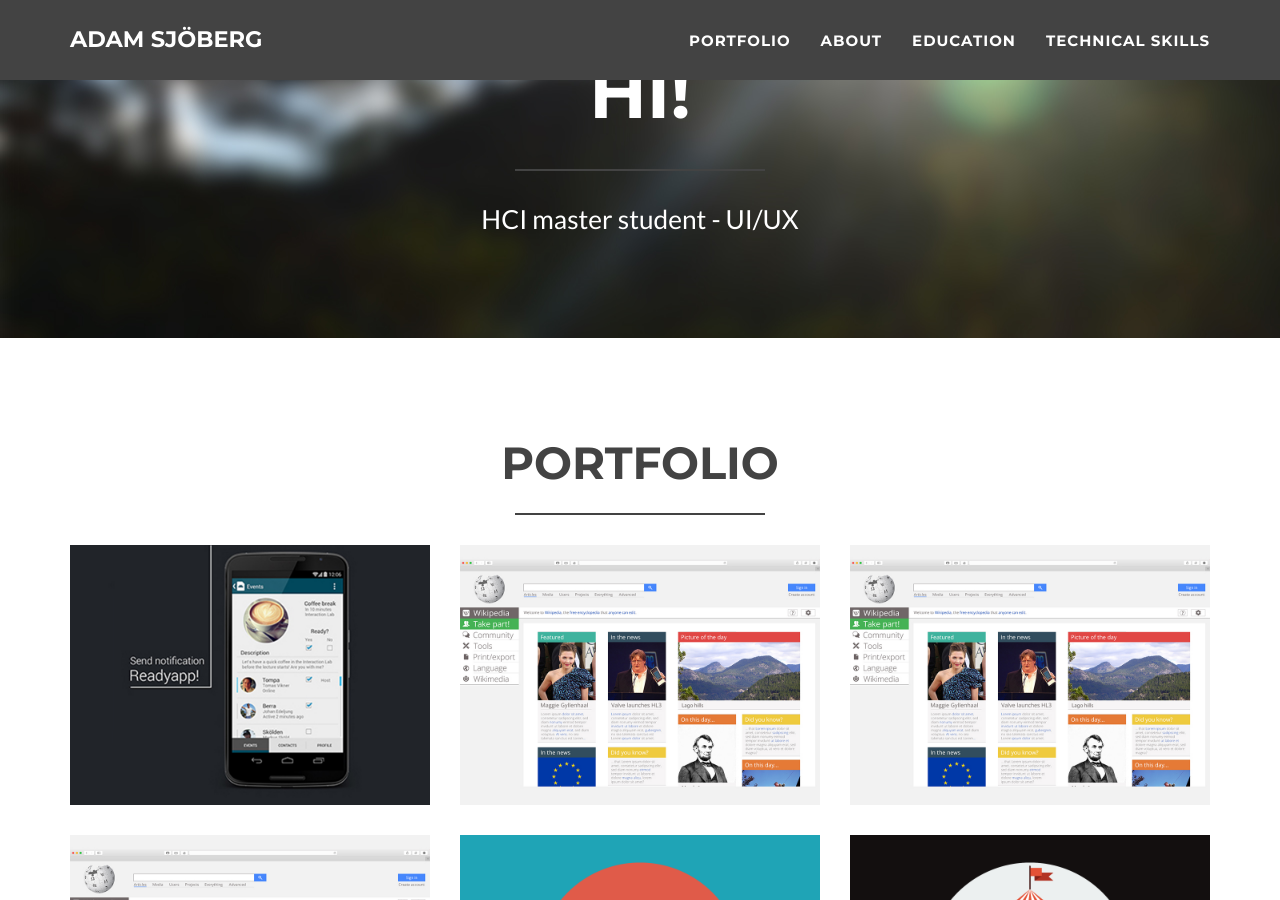
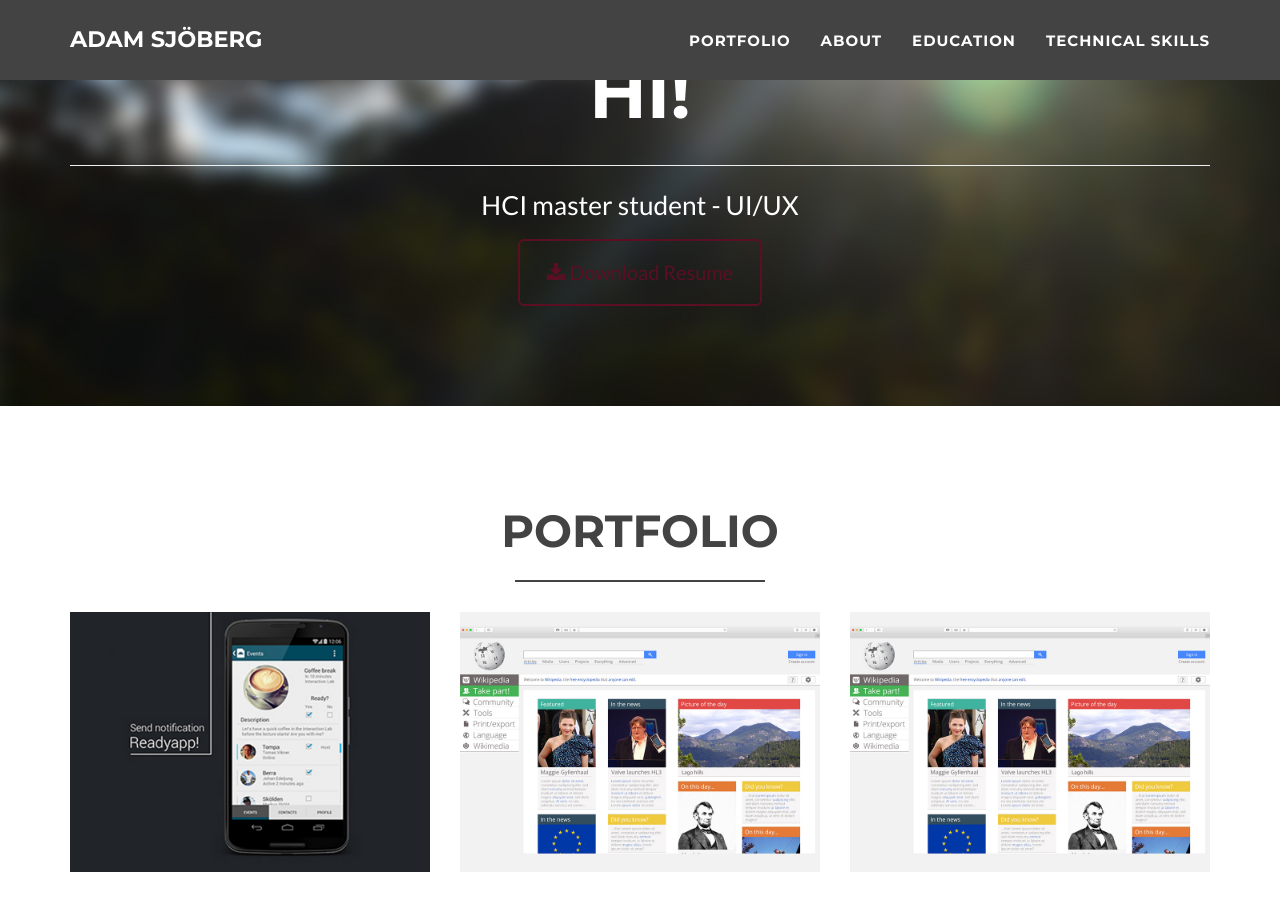
Before and after one commit to Adamsjoberg/Adamsjoberg.github.io, a Jekyll site: the page built from index.html, in a window 1280 px wide and 900 px high, scrolled down 434 px. Built offline with Jekyll 4.4.1, drawn with Linux system fonts in a browser that asks for light colours.

Commit message:
added button header

```diff
--- a/_includes/header.html
+++ b/_includes/header.html
@@ -6,8 +6,13 @@
                     <img class="img-responsive" src="img/profile.png" alt="">
                     <div class="intro-text">
                         <span class="name">Hi!</span>
-                        <hr class="star-primary">
+                        <hr class="star-secondary">
                         <span class="skills">HCI master student - UI/UX</span>
+                        <div class="col-lg-8 col-lg-offset-2 text-center">
+                            <a href="img/portfolio/Resume_Adam_Sjoberg.pdf" class="btn btn-lg btn-outline">
+                                <i class="fa fa-download"></i> Download Resume
+                            </a>
+                        </div>
                     </div>
                 </div>
             </div>
```
